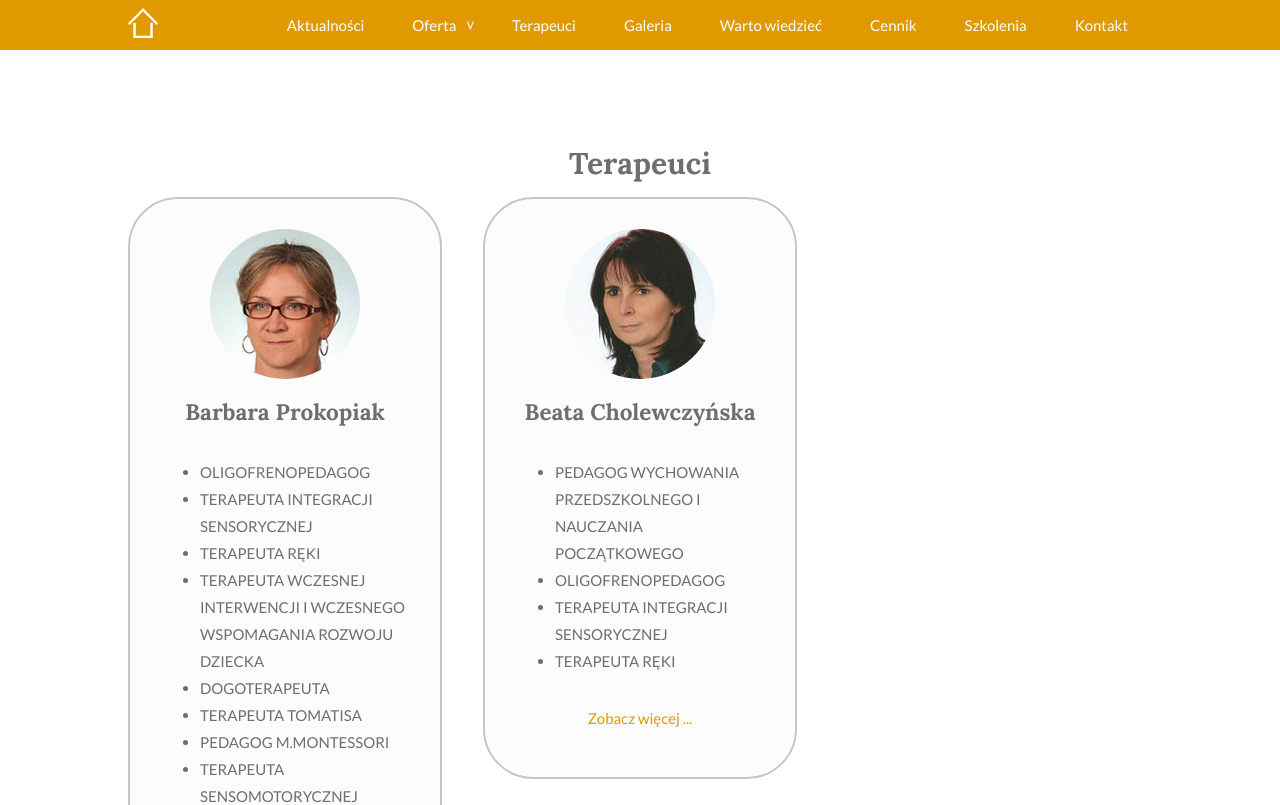
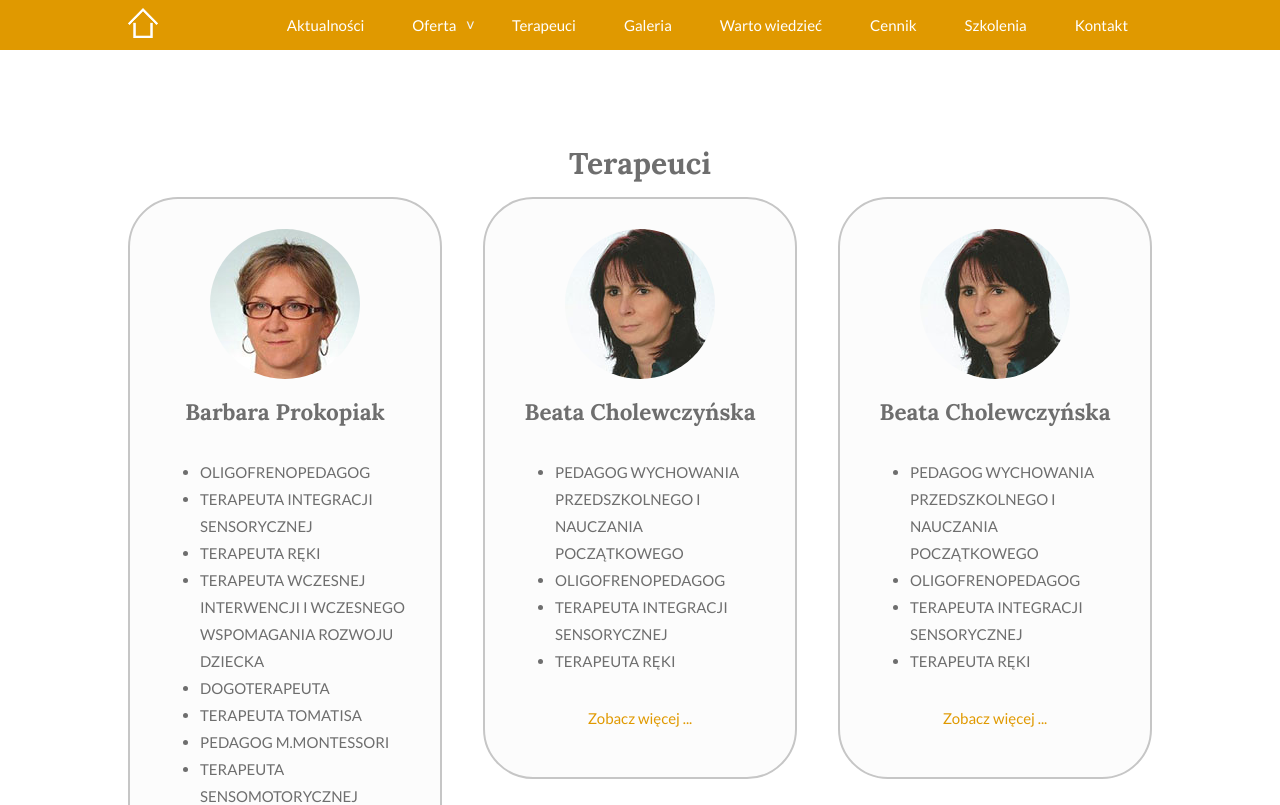
Before and after one commit to Rehaeel/kangurek, a React (Create React App) app: page /terapeuci in a window 1280 px wide. Shown: the top 805 px of the page. Built offline with nearby package versions, Linux system fonts and the light colour scheme.

Commit message:
show more button on terapists - works!

```diff
--- a/src/component/pages/terapists/terapeuci-list.js
+++ b/src/component/pages/terapists/terapeuci-list.js
@@ -32,5 +32,38 @@ export const terapeuciList = [
             'TERAPEUTA RĘKI'
         ],
         expirience: `Od 1995 roku nauczycielka w Ośrodku Szkolno-Wychowawczym nr 3 w Bydgoszczy. Specjalista w zakresie nauki czytania i pisania, prowadzonych według programu Wesołe literki- uczymy się czytać oraz Umiem liczyć – rozwijamy myślenie matematyczne w grach i zabawach. Kreatywna w  pracy z dziećmi z różnymi niepełnosprawnościami. Współautor „Programu zintegrowanej edukacji wczesnoszkolnej w klasach I – III szkoły podstawowej dla dzieci upośledzonych umysłowo w stopniu lekkim” dopuszczonego do użytku szkolnego przez Ministra Edukacji Narodowej, nr DKW-4014-60/00. Pracowała jako wykładowca akademicki z zakresu metodyki nauczania dziecka upośledzonego umysłowo w stopniu lekkim w szkole podstawowej oraz  z zakresu rewalidacji dziecka upośledzonego umysłowo na Wyższej Szkole Zarządzania i Finansów oraz na Kujawsko-Pomorskiej Szkole Wyższej. Współpracowała z KP CEN prowadząc zajęcia pokazowe lekcji metodą ośrodków pracy. Ciągle poszukuje i rozwija swój warsztat pracy jako terapeuta integracji sensorycznej.`
+    },
+    {
+        name: 'Beata Cholewczyńska',
+        image: Beata,
+        education: [
+            'PEDAGOG WYCHOWANIA PRZEDSZKOLNEGO I NAUCZANIA POCZĄTKOWEGO',
+            'OLIGOFRENOPEDAGOG',
+            'TERAPEUTA INTEGRACJI SENSORYCZNEJ',
+            'TERAPEUTA RĘKI'
+        ],
+        expirience: `Od 1995 roku nauczycielka w Ośrodku Szkolno-Wychowawczym nr 3 w Bydgoszczy. Specjalista w zakresie nauki czytania i pisania, prowadzonych według programu Wesołe literki- uczymy się czytać oraz Umiem liczyć – rozwijamy myślenie matematyczne w grach i zabawach. Kreatywna w  pracy z dziećmi z różnymi niepełnosprawnościami. Współautor „Programu zintegrowanej edukacji wczesnoszkolnej w klasach I – III szkoły podstawowej dla dzieci upośledzonych umysłowo w stopniu lekkim” dopuszczonego do użytku szkolnego przez Ministra Edukacji Narodowej, nr DKW-4014-60/00. Pracowała jako wykładowca akademicki z zakresu metodyki nauczania dziecka upośledzonego umysłowo w stopniu lekkim w szkole podstawowej oraz  z zakresu rewalidacji dziecka upośledzonego umysłowo na Wyższej Szkole Zarządzania i Finansów oraz na Kujawsko-Pomorskiej Szkole Wyższej. Współpracowała z KP CEN prowadząc zajęcia pokazowe lekcji metodą ośrodków pracy. Ciągle poszukuje i rozwija swój warsztat pracy jako terapeuta integracji sensorycznej.`
+    },
+    {
+        name: 'Beata Cholewczyńska',
+        image: Beata,
+        education: [
+            'PEDAGOG WYCHOWANIA PRZEDSZKOLNEGO I NAUCZANIA POCZĄTKOWEGO',
+            'OLIGOFRENOPEDAGOG',
+            'TERAPEUTA INTEGRACJI SENSORYCZNEJ',
+            'TERAPEUTA RĘKI'
+        ],
+        expirience: `Od 1995 roku nauczycielka w Ośrodku Szkolno-Wychowawczym nr 3 w Bydgoszczy. Specjalista w zakresie nauki czytania i pisania, prowadzonych według programu Wesołe literki- uczymy się czytać oraz Umiem liczyć – rozwijamy myślenie matematyczne w grach i zabawach. Kreatywna w  pracy z dziećmi z różnymi niepełnosprawnościami. Współautor „Programu zintegrowanej edukacji wczesnoszkolnej w klasach I – III szkoły podstawowej dla dzieci upośledzonych umysłowo w stopniu lekkim” dopuszczonego do użytku szkolnego przez Ministra Edukacji Narodowej, nr DKW-4014-60/00. Pracowała jako wykładowca akademicki z zakresu metodyki nauczania dziecka upośledzonego umysłowo w stopniu lekkim w szkole podstawowej oraz  z zakresu rewalidacji dziecka upośledzonego umysłowo na Wyższej Szkole Zarządzania i Finansów oraz na Kujawsko-Pomorskiej Szkole Wyższej. Współpracowała z KP CEN prowadząc zajęcia pokazowe lekcji metodą ośrodków pracy. Ciągle poszukuje i rozwija swój warsztat pracy jako terapeuta integracji sensorycznej.`
+    },
+    {
+        name: 'Beata Cholewczyńska',
+        image: Beata,
+        education: [
+            'PEDAGOG WYCHOWANIA PRZEDSZKOLNEGO I NAUCZANIA POCZĄTKOWEGO',
+            'OLIGOFRENOPEDAGOG',
+            'TERAPEUTA INTEGRACJI SENSORYCZNEJ',
+            'TERAPEUTA RĘKI'
+        ],
+        expirience: `Od 1995 roku nauczycielka w Ośrodku Szkolno-Wychowawczym nr 3 w Bydgoszczy. Specjalista w zakresie nauki czytania i pisania, prowadzonych według programu Wesołe literki- uczymy się czytać oraz Umiem liczyć – rozwijamy myślenie matematyczne w grach i zabawach. Kreatywna w  pracy z dziećmi z różnymi niepełnosprawnościami. Współautor „Programu zintegrowanej edukacji wczesnoszkolnej w klasach I – III szkoły podstawowej dla dzieci upośledzonych umysłowo w stopniu lekkim” dopuszczonego do użytku szkolnego przez Ministra Edukacji Narodowej, nr DKW-4014-60/00. Pracowała jako wykładowca akademicki z zakresu metodyki nauczania dziecka upośledzonego umysłowo w stopniu lekkim w szkole podstawowej oraz  z zakresu rewalidacji dziecka upośledzonego umysłowo na Wyższej Szkole Zarządzania i Finansów oraz na Kujawsko-Pomorskiej Szkole Wyższej. Współpracowała z KP CEN prowadząc zajęcia pokazowe lekcji metodą ośrodków pracy. Ciągle poszukuje i rozwija swój warsztat pracy jako terapeuta integracji sensorycznej.`
     }
 ]
--- a/src/component/pages/terapists/terapeuci-page.js
+++ b/src/component/pages/terapists/terapeuci-page.js
@@ -10,15 +10,17 @@ export default class Terapieuci extends React.Component {
         super(props);
         this.state = {
             showMore: false,
-            height: 0,
-            opacity: 0
+            height: false,
+            opacity: false
         }
     }
 
-    showMoreClick = () => {
-        this.setState({ showMore: !this.state.showMore, height: this.state.height === 0 ? 800 : 0, opacity: this.state.opacity === 0 ? 1 : 0 })
-        console.log(this.state.height)
-        console.log(this.state.opacity)
+    showMoreClick(index) {
+        if (this.state.showMore !== index) {
+            this.setState({ showMore: index, height: index, opacity: index })
+        } else {
+            this.setState({ showMore: false, height: false, opacity: false })
+        }
     }
 
     componentDidMount() {
@@ -40,11 +42,15 @@ export default class Terapieuci extends React.Component {
                                             return (<li key={index}>{educationList}</li>)
                                         })}
                                     </ul>
-                                    <div style={{ maxHeight: this.state.height, opacity: this.state.opacity, transition: 'max-height 0.5s ease' }} className="business-experience">
+                                    <div style={{
+                                        maxHeight: this.state.height === index ? 800 : 0,
+                                        opacity: this.state.opacity === index ? 1 : 0,
+                                        transition: 'max-height 0.5s ease'
+                                    }} className="business-experience">
                                         <h4>DOŚWIADCZENIE ZAWODOWE</h4>
                                         <p>{terapist.expirience}</p>
                                     </div>
-                                    <p onClick={this.showMoreClick} className="show-more">
+                                    <p onClick={() => this.showMoreClick(index)} className="show-more">
                                         {this.state.showMore ? 'Zobacz mniej ...' : 'Zobacz więcej ...'}
                                     </p>
                                 </div>
```
